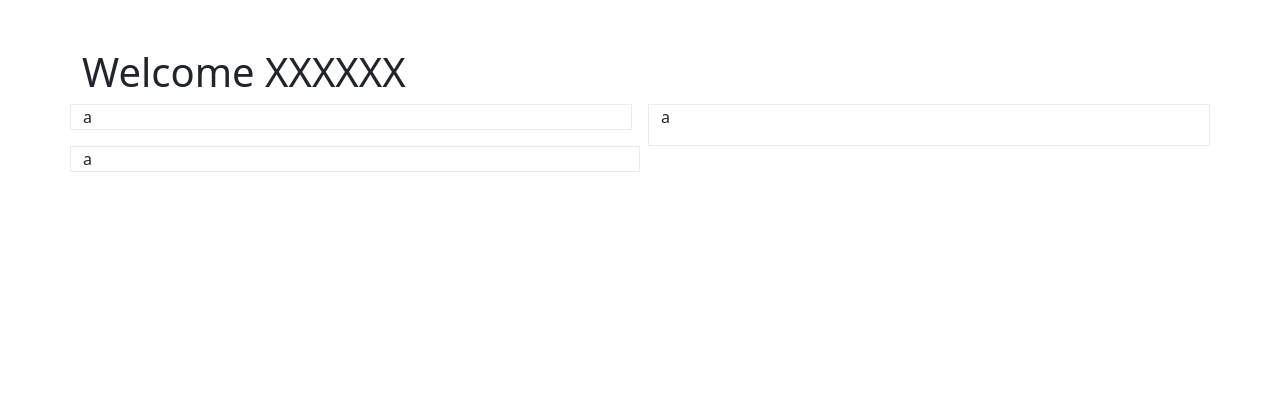
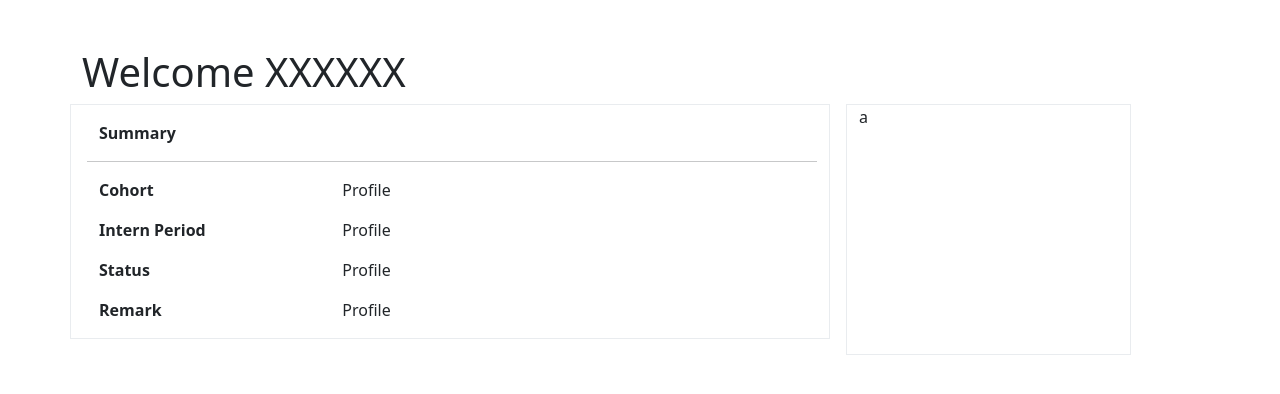
Before and after one commit to ahkang02/TARUMT-Internship-Portal, a Flask app: page /profile in a window 1280 px wide. Shown: the part 56-450 px from the top of the page. Run offline with Flask 3, Linux system fonts and the light colour scheme; some libraries are stand-ins or nearby versions.

Commit message:
FK DSPC, MAKE ME CANNOT FINISH CC

```diff
--- a/templates/profile.html
+++ b/templates/profile.html
@@ -1,15 +1,59 @@
 {% extends "base.html"%} {% block title %}TARUMT ITP Portal{% endblock %} {%
 block content %}
+
+<style>
+  .col-md-4 {
+    font-weight: bold;
+  }
+
+</style>
+
 <div class="container-fluid mt-5">
-  <div class="container">
+  <div class="container mt-3">
     <h1>Welcome XXXXXX</h1>
     <div class="row">
-      <div class="col-md border border-light-subtle me-3 mb-3">a</div>
-      <div class="col-sm border border-light-subtle">a</div>
+      <div class="col-md-8 border border-light-subtle me-3 mb-3 pt-3 ps-3">
+        <div class="container-fluid">
+          <p class="fw-bold">Summary</p>
+        </div>
+        <hr>
+        <div class="container">
+          <div class="row">
+            <div class="col-md-4">
+              <p>Cohort</p>
+            </div>
+            <div class="col-md-8">
+              <p>Profile</p>
+            </div>
+          </div>
+          <div class="row">
+            <div class="col-md-4">
+              <p>Intern Period</p>
+            </div>
+            <div class="col-md-8">
+              <p>Profile</p>
+            </div>
+          </div>
+          <div class="row">
+            <div class="col-md-4">
+              <p>Status</p>
+            </div>
+            <div class="col-md-8">
+              <p>Profile</p>
+            </div>
+          </div>
+          <div class="row">
+            <div class="col-md-4">
+              <p>Remark</p>
+            </div>
+            <div class="col-md-8">
+              <p>Profile</p>
+            </div>
+          </div>
+        </div>
+      </div>
+      <div class="col-md-3 border border-light-subtle">a</div>
     </div>
-    <div class="row">
-        <div class="col-md-6 border border-light-subtle me-3">a</div>
-      </div>
   </div>
 </div>
 {% endblock %}
```
